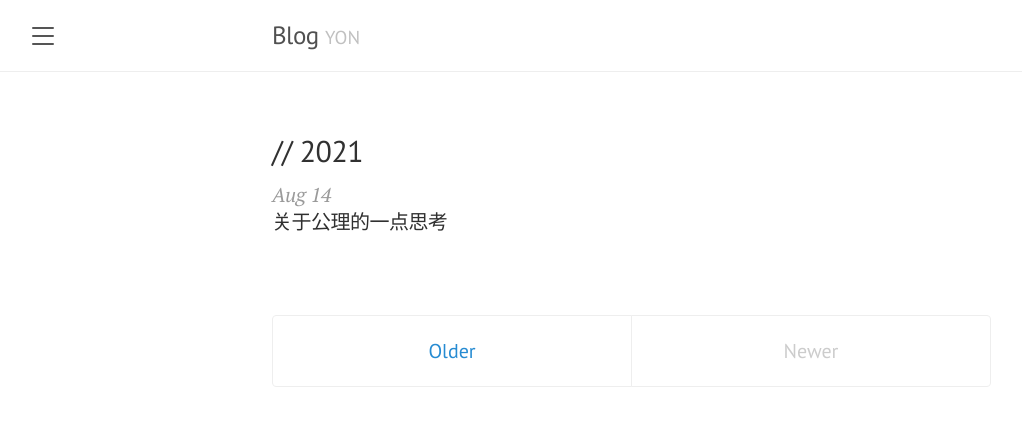
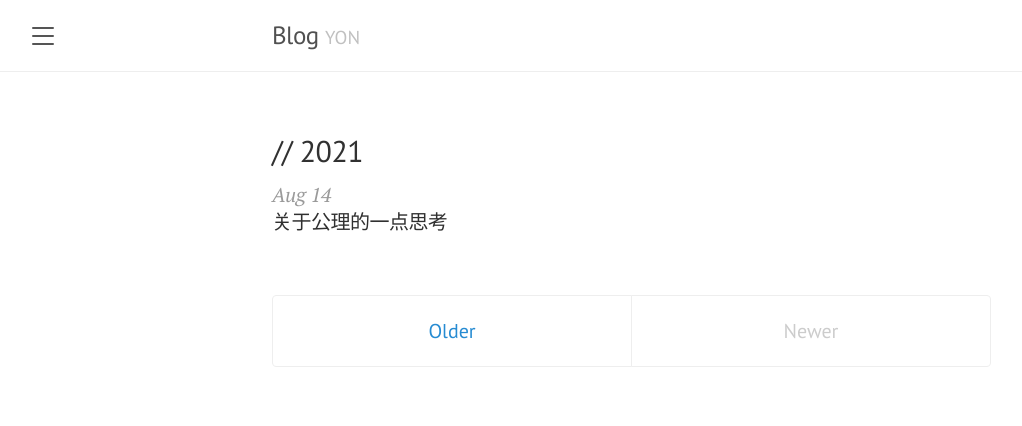
Before and after one commit to yoncise/yoncise.github.io, a Jekyll site: the page built from logs/2021.html, in a window 1280 px wide. Shown: the top 426 px of the page, without its empty margins (8-1030 px from the left). Built offline with Jekyll 4.4.1, drawn with Linux system fonts in a browser that asks for light colours.

Commit message:
.logs margin-bottom fix

```diff
--- a/public/css/lanyon.css
+++ b/public/css/lanyon.css
@@ -559,6 +559,14 @@
 
 /* for logs */
 
+.logs {
+    margin-bottom: 3rem;
+}
+
+.logs .post {
+    margin-bottom: 0.8rem;
+}
+
 .logs .post-date {
   margin: 0;
   font-style: italic;
```
